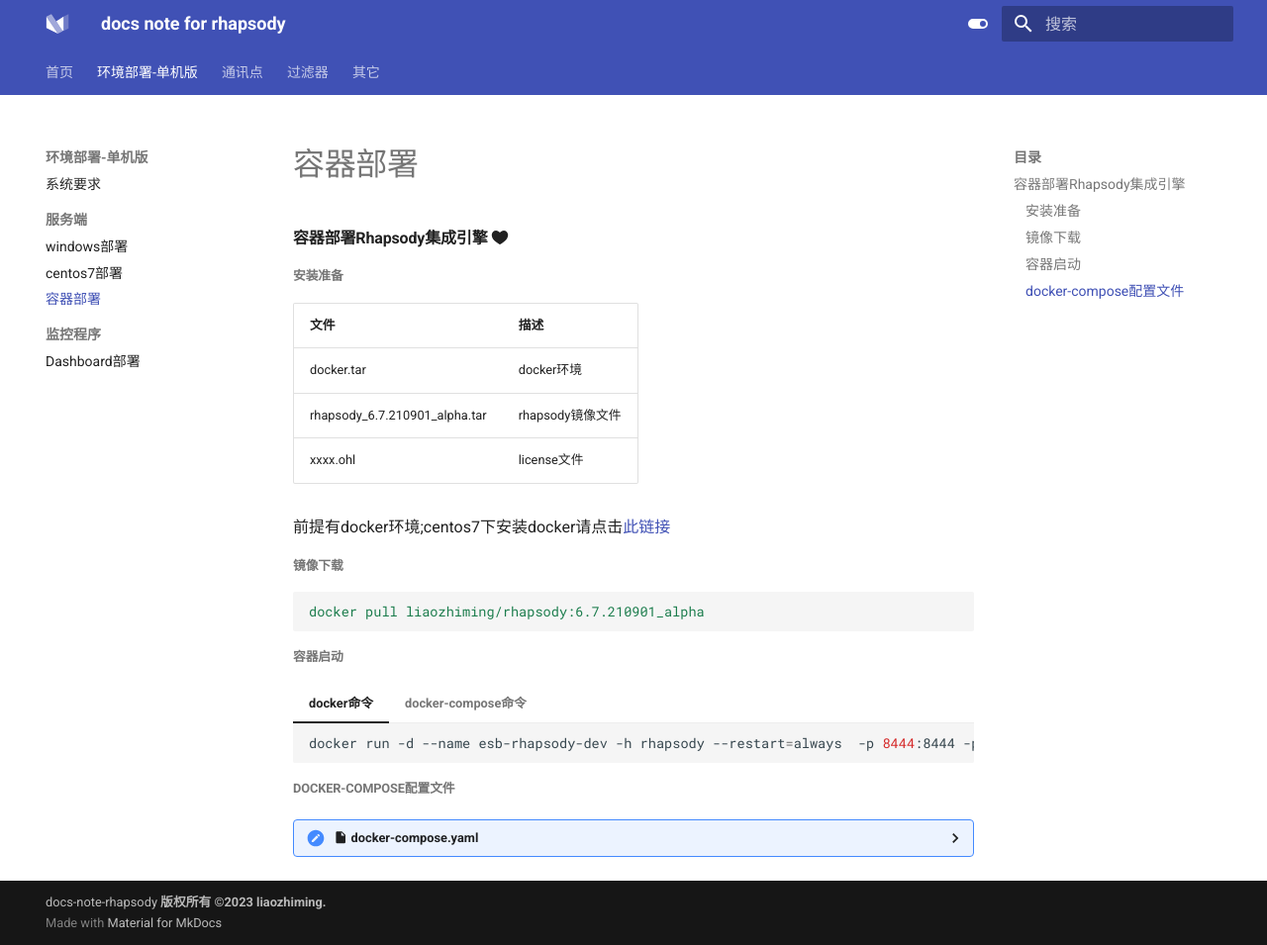
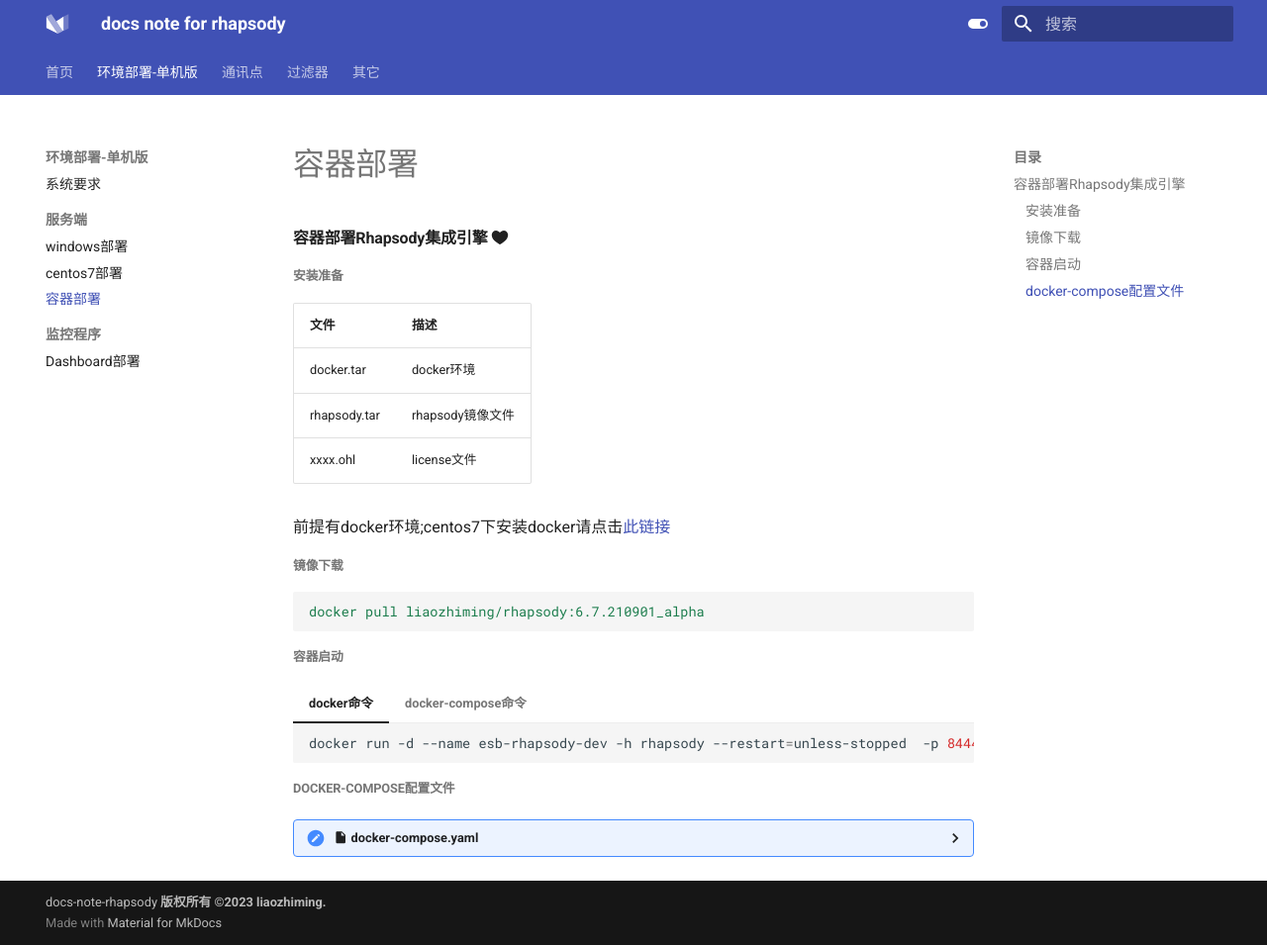
Before and after one commit to liaozhimingandy/demo, an MkDocs documentation site: the page built from docs/setup/docker_installer.md, in a window 1280 px wide and 955 px high. Shown: the whole window at 99% size. Built offline with MkDocs 1.6.1 and Material for MkDocs 9.7.7, drawn with Linux system fonts in a browser that asks for light colours.

Commit message:
1.调整部分文档内容;

````diff
--- a/docs/setup/docker_installer.md
+++ b/docs/setup/docker_installer.md
@@ -2,11 +2,11 @@
 
 ##### 安装准备
 
-| 文件                          | 描述             |
-| ----------------------------- | ---------------- |
-| docker.tar                    | docker环境       |
-| rhapsody_6.7.210901_alpha.tar | rhapsody镜像文件 |
-| xxxx.ohl                      | license文件      |
+| 文件         | 描述             |
+| ------------ | ---------------- |
+| docker.tar   | docker环境       |
+| rhapsody.tar | rhapsody镜像文件 |
+| xxxx.ohl     | license文件      |
 
 前提有docker环境;centos7下安装docker请点击[此链接](docker_setup_centos7.md)
 
@@ -21,7 +21,7 @@
 === "docker命令"
 
      ```dockerfile
-     docker run -d --name esb-rhapsody-dev -h rhapsody --restart=always  -p 8444:8444 -p 8449:8449 -p 4031:4031 -p 3041:3041 -p 52053-52067:52053-52067 -e TZ="Asia/Shanghai" --add-host grpcservices.api.rhapsody.global:127.0.0.1 liaozhiming/rhapsody:6.7.0.20220503_release
+     docker run -d --name esb-rhapsody-dev -h rhapsody --restart=unless-stopped  -p 8444:8444 -p 8449:8449 -p 4031:4031 -p 3041:3041 -p 52053-52067:52053-52067 -e TZ="Asia/Shanghai" --add-host grpcservices.api.rhapsody.global:127.0.0.1 liaozhiming/rhapsody
      ```
 
 === "docker-compose命令"
@@ -38,6 +38,7 @@
 ##### docker-compose配置文件
 
 ??? ":material-file: docker-compose.yaml"
+
     ```yaml
     x-rhapsody-image: &rhapsody-image liaozhiming/rhapsody
     x-rhapsody-volumes: &rhapsody-volumes
````
